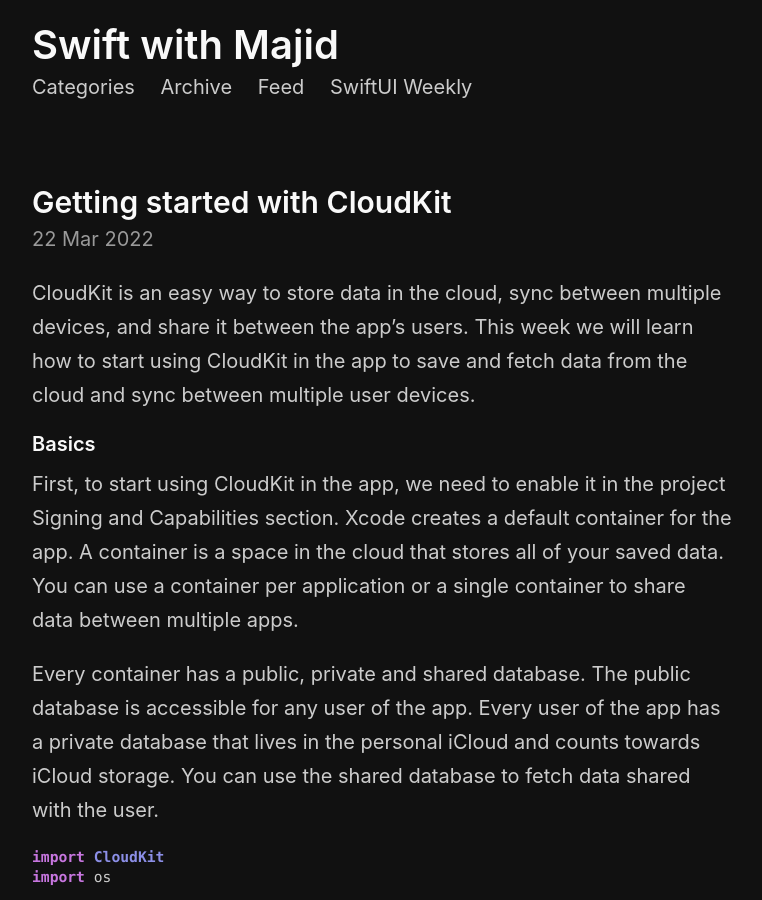
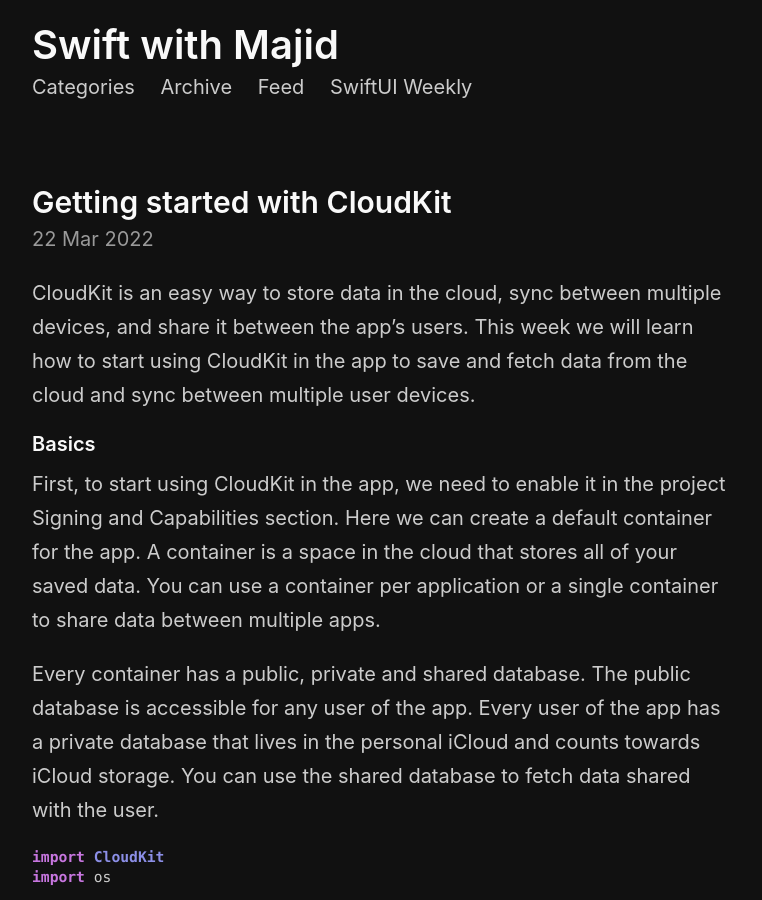
Before and after one commit to mecid/mecid.github.io, a Jekyll site: the page built from _posts/2022-03-22-getting-started-with-cloudkit.md, in a window 1280 px wide and 900 px high. Shown: the whole window, without its empty margins (258-1020 px from the left). Built offline with Jekyll 4.4.1, drawn with Linux system fonts in a browser that asks for light colours.

Commit message:
small improvement to cloudkit basics post

```diff
--- a/_posts/2022-03-22-getting-started-with-cloudkit.md
+++ b/_posts/2022-03-22-getting-started-with-cloudkit.md
@@ -8,7 +8,7 @@
 CloudKit is an easy way to store data in the cloud, sync between multiple devices, and share it between the app's users. This week we will learn how to start using CloudKit in the app to save and fetch data from the cloud and sync between multiple user devices.
 
 #### Basics
-First, to start using CloudKit in the app, we need to enable it in the project Signing and Capabilities section. Xcode creates a default container for the app. A container is a space in the cloud that stores all of your saved data. You can use a container per application or a single container to share data between multiple apps.
+First, to start using CloudKit in the app, we need to enable it in the project Signing and Capabilities section. Here we can create a default container for the app. A container is a space in the cloud that stores all of your saved data. You can use a container per application or a single container to share data between multiple apps.
 
 Every container has a public, private and shared database. The public database is accessible for any user of the app. Every user of the app has a private database that lives in the personal iCloud and counts towards iCloud storage. You can use the shared database to fetch data shared with the user.
 
```
